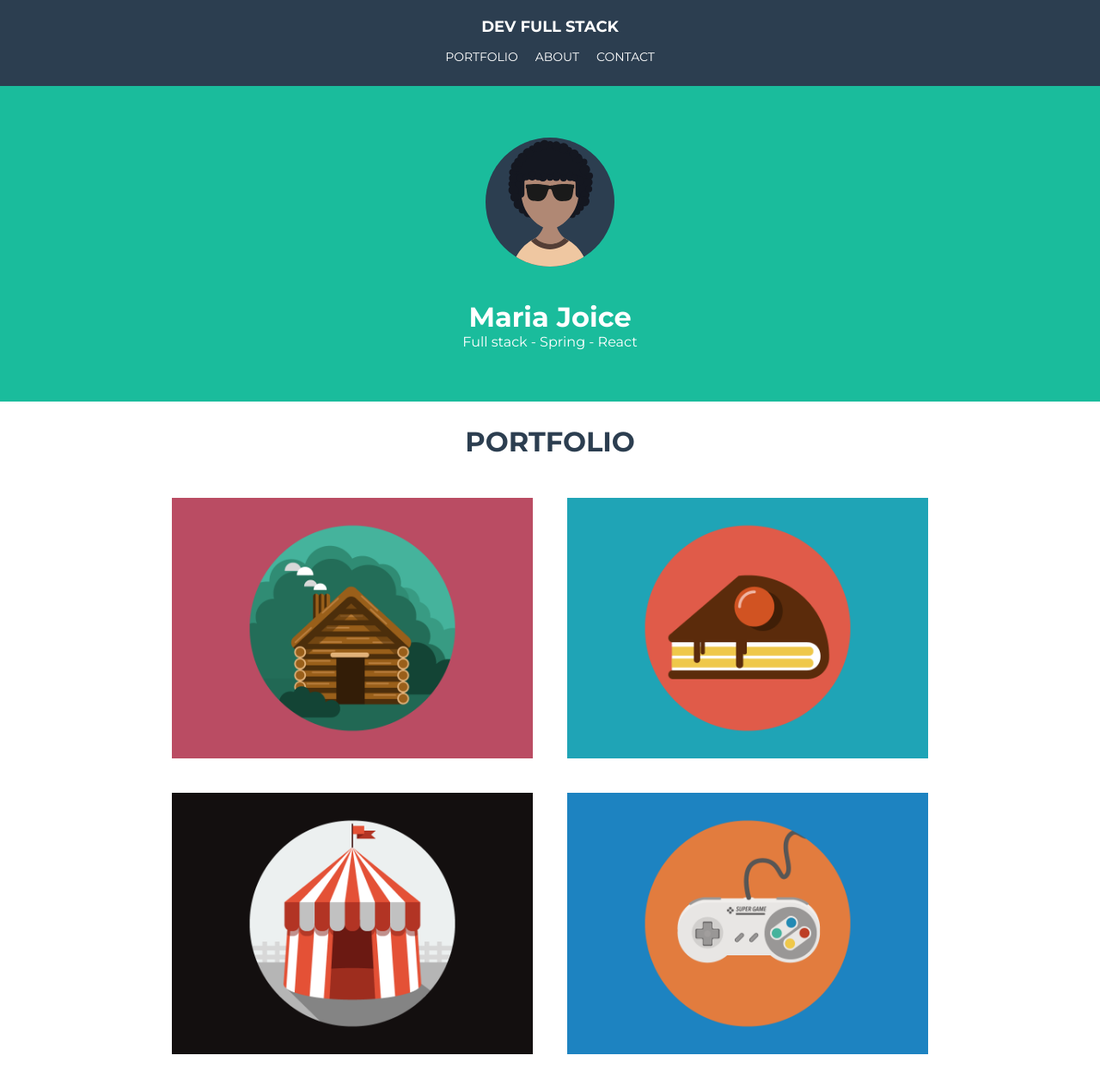
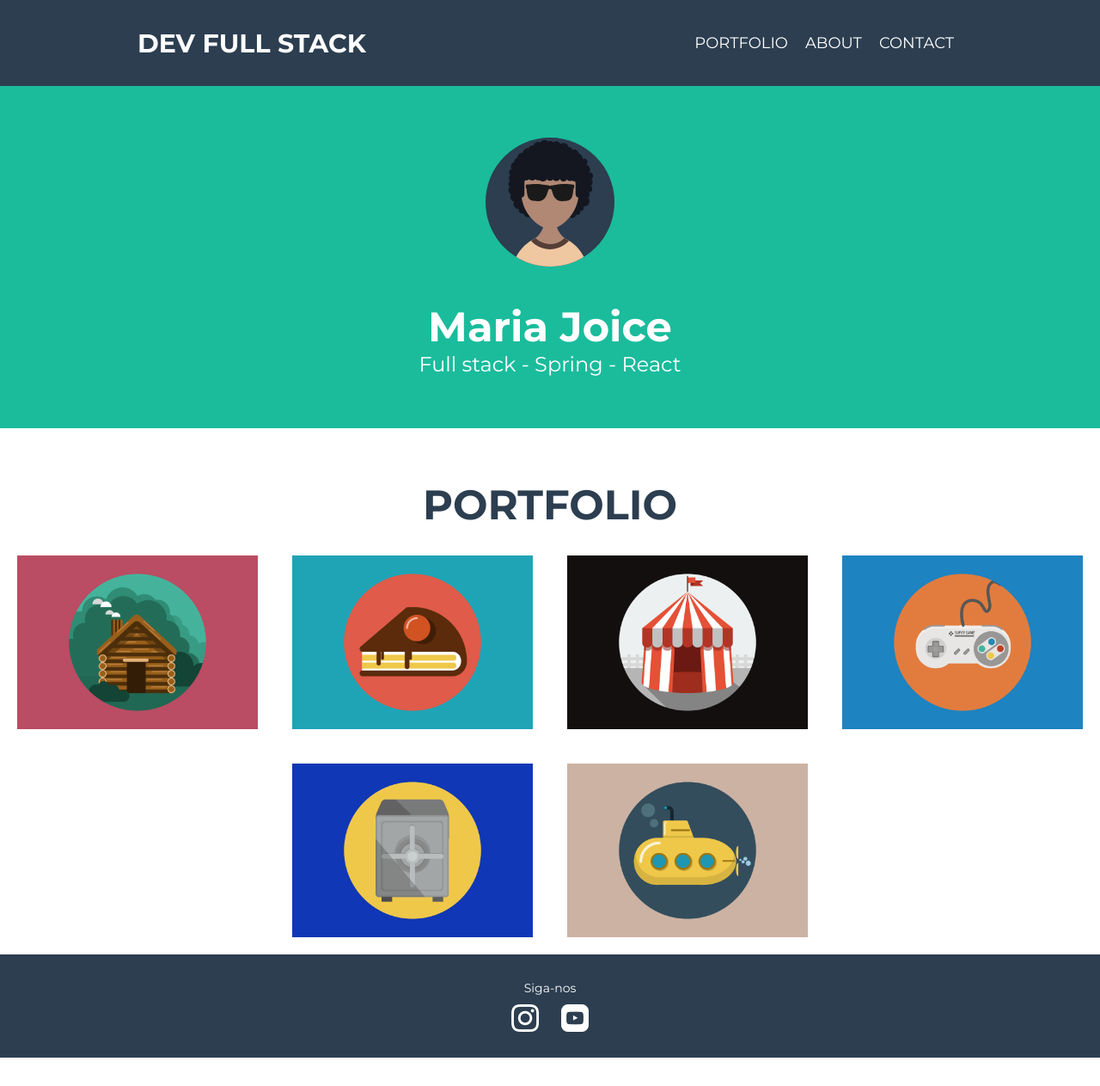
Before and after one commit to mariajoice34/curso, a plain HTML site: page projeto/index.html in a window 1280 px wide. Shown: the top 1263 px of the page at 86% size. After the commit the page ends 1230 px from the top, so only its background shows below. Drawn offline with Linux system fonts and the light colour scheme.

Commit message:
atu-main

```diff
--- a/projeto/index.html
+++ b/projeto/index.html
@@ -45,8 +45,8 @@
         </section>
     </main>
     <footer>
-        <div>Siga-nos</div>
-        <div>
+        <div class="footer-title">Siga-nos</div>
+        <div class="social">
             <a href="https://www.instagram.com/"> <img src="instagram.png" alt="instagram"></a>
             <a href="https://www.youtube.com/"> <img src="youtube.png" alt="youtube"></a>
         </div>
--- a/projeto/styles.css
+++ b/projeto/styles.css
@@ -1,4 +1,4 @@
-
+/*Elementos*/
 *{
     box-sizing: border-box;
 }
@@ -7,11 +7,22 @@ html, body{
     margin: 0;
     font-family: "Montserrat", sans-serif;
 }
+
+footer{
+    height: 120px;
+    background-color: #2C3E50;
+    display: flex;
+    flex-direction: column;
+    align-items: center;
+
+}
+/* classes, ids*/
 .nav-container{
     background-color: #2C3E50;
     height: 100px;
     width: 100%;
     padding: 20px;
+    position: fixed;
 }
 
 .nav-main{
@@ -48,7 +59,7 @@ html, body{
 .profile-container{
     background-color:#1ABC9C;
     color: #fff;
-    padding: 60px 0px;
+    padding: 160px 0px 60px 0px;
     display:flex;
     flex-direction: column;
     align-items: center;
@@ -81,6 +92,7 @@ html, body{
     text-transform: uppercase;
     text-align: center;
     color: #2C3E50;
+    margin: 60px 0 10px 0;
 }
 
 .portfolio-container{
@@ -99,3 +111,48 @@ html, body{
     margin: 20px;
 
 }
+
+.footer-title{
+    color: #fff;
+    font-size: 14px;
+    margin-top: 30px;
+}
+.social img{
+    width: 32px;
+    height: 32px;
+    margin: 10px;
+}
+
+
+@media(min-width: 576px){
+    html{
+        font-size: 20px;
+    }
+}
+
+@media(min-width: 768px){
+    html{
+        font-size: 24px;
+
+    }
+    .portfolio-items{
+        width: 280px;
+    }
+    .nav-container{
+        display: flex;
+    }
+    .nav-main{
+        flex-direction: row;
+        justify-content: space-between;
+
+    }
+    .nav-brand{
+        font-size: 30px;
+        margin-bottom: 0;
+    }
+
+    .menu-items li{
+
+        font-size:18px;
+    }
+}
```
Also changed, not shown: index.html (deleted, +0 -74 lines), obrigado.html (deleted, +0 -11 lines), book1 (1).jpg (deleted), book2.jpg (deleted), 2 other files.
